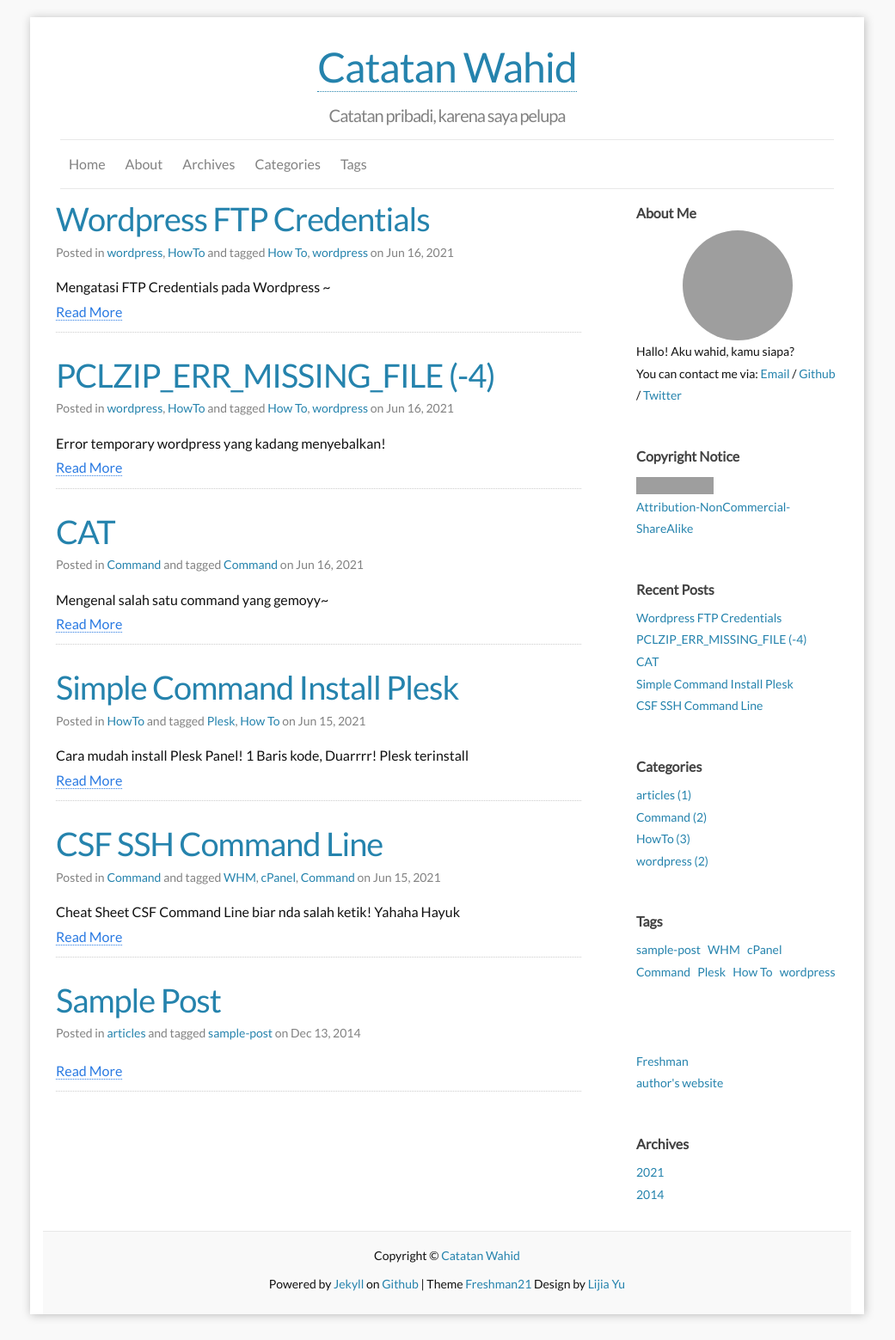
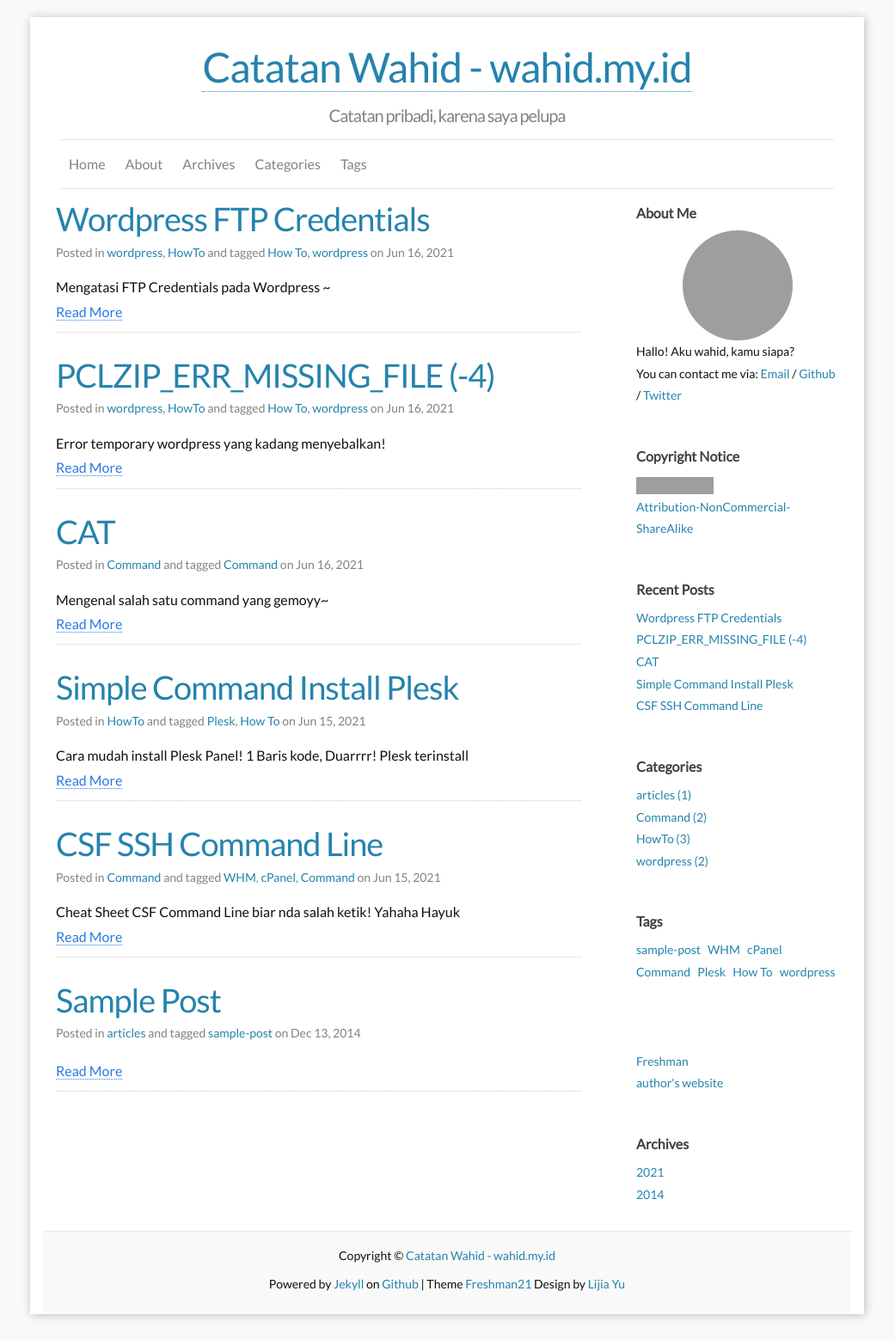
Before and after one commit to ahoirilaila/WebWahhh, a Jekyll site: the page built from index.html, in a window 1280 px wide. Shown: the whole page at 86% size, without its empty margins (120-1161 px from the left). Built offline with Jekyll 4.4.1, drawn with Linux system fonts in a browser that asks for light colours; the list of posts is cut into pages by our own code; grey boxes are pictures that could not be loaded.

Commit message:
Update _config.yml

```diff
--- a/_config.yml
+++ b/_config.yml
@@ -1,5 +1,5 @@
 ### Site info:
-title: Catatan Wahid
+title: Catatan Wahid - wahid.my.id
 tagline: Catatan pribadi, karena saya pelupa
 author: Damn Wahhh
 email: admin@wahid.my.id
```
